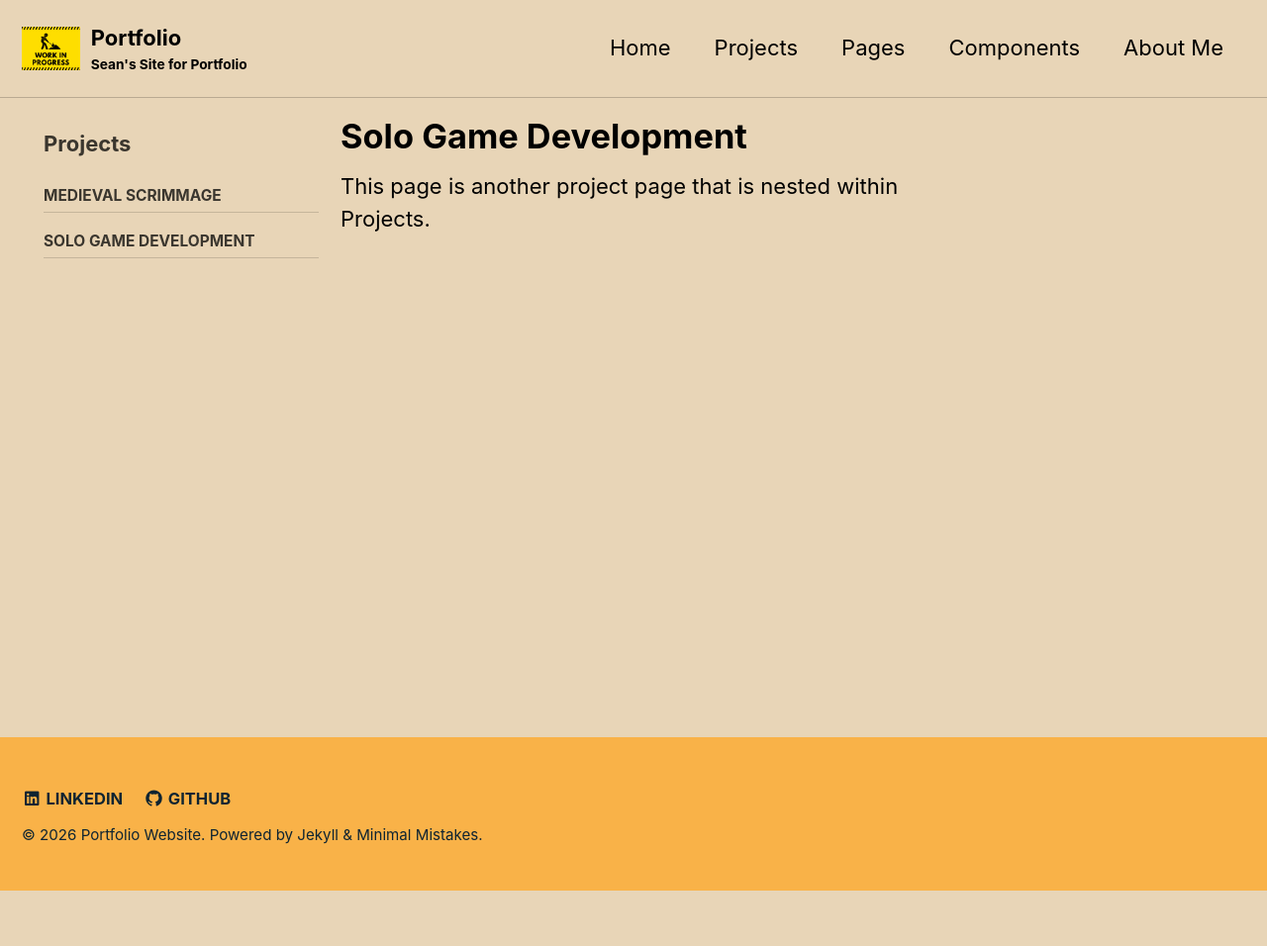
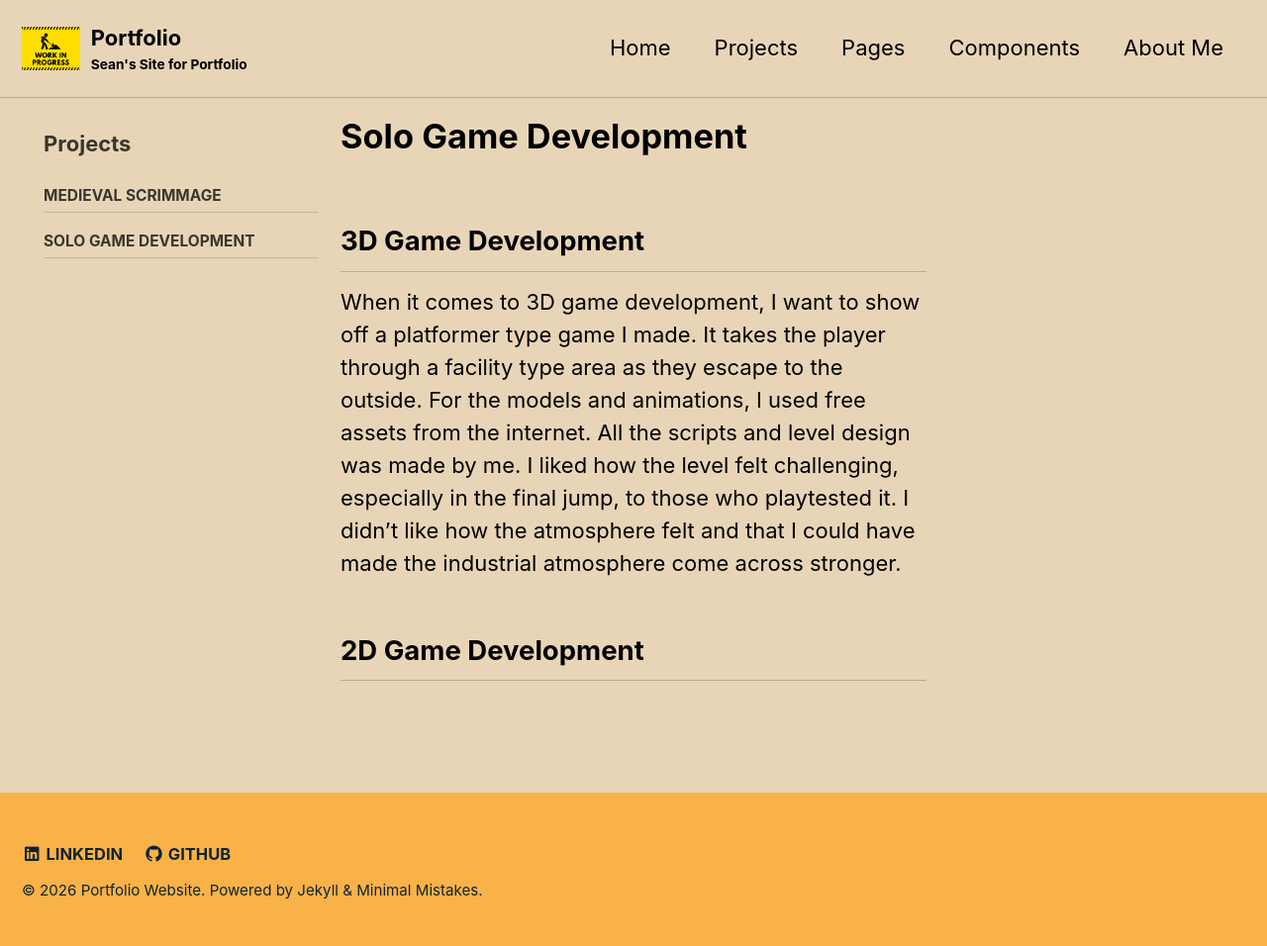
Before and after one commit to McDermott2527/McDermott2527.github.io, a Jekyll site: the page built from _pages/solo-game-dev.md, in a window 1280 px wide. Shown: the whole page at 99% size. Built offline with Jekyll 4.4.1, drawn with Linux system fonts in a browser that asks for light colours; before the commit the page ends 900 px from its top, so only the background shows below that.

Commit message:
Add 3D game development section to solo-game-dev.md
Added a section on 3D game development detailing a platformer project, including design and asset usage.

```diff
--- a/_pages/solo-game-dev.md
+++ b/_pages/solo-game-dev.md
@@ -7,5 +7,12 @@ sidebar:
   nav:
     - projects
 ---
+## 3D Game Development
+When it comes to 3D game development, I want to show off a platformer type game I made.
+It takes the player through a facility type area as they escape to the outside.
+For the models and animations, I used free assets from the internet.
+All the scripts and level design was made by me.
+I liked how the level felt challenging, especially in the final jump, to those who playtested it.
+I didn't like how the atmosphere felt and that I could have made the industrial atmosphere come across stronger.
 
-This page is another project page that is nested within Projects.
+## 2D Game Development
```
